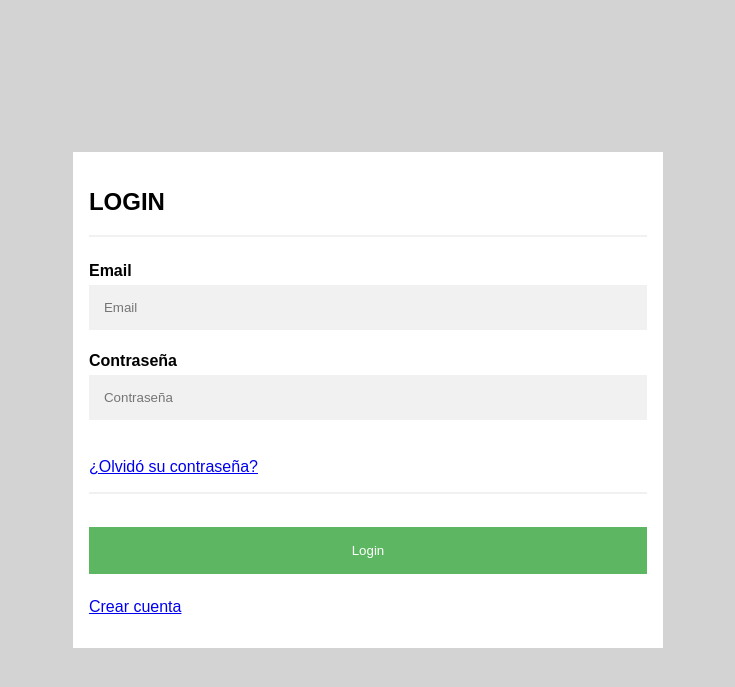
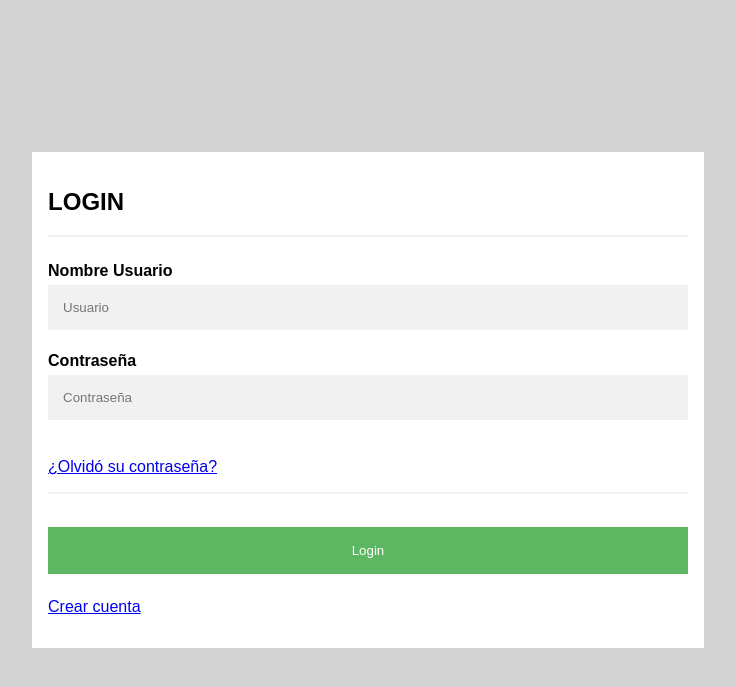
Before and after one commit to JavierBH/IS2, a Flask app: page /login in a window 1280 px wide. Shown: the top 687 px of the page, without its empty margins (272-1007 px from the left). Run offline with Flask 2, Linux system fonts and the light colour scheme.

Commit message:
Changes in login

```diff
--- a/static/css/main.css
+++ b/static/css/main.css
@@ -24,9 +24,13 @@
     text-align: center;
     padding: 14px 20px;
     text-decoration: none;
-    border-style: dotted;
+    border-style: solid;
     flex-grow: 1;
   }
+
+.navbar a:hover{
+  opacity: 1;
+}
 
   /* Right-aligned link */
   .navbar a.right {
--- a/templates/login.html
+++ b/templates/login.html
@@ -16,15 +16,15 @@
     <h1>LOGIN</h1>
       <hr>
 
-      <label for="email"><b>Email</b></label>
-      <input type="text" placeholder="Email" name="usuario" required>
+      <label for="email"><b>Nombre Usuario</b></label>
+      <input type="text" placeholder="Usuario" name="username" required>
 
       <label for="email"><b>Contraseña</b></label>
-      <input type="password" placeholder="Contraseña" name="contrasena" required>
+      <input type="password" placeholder="Contraseña" name="password" required>
 
       <div class="forget">
           <p>
-            <a href="http://laurel.datsi.fi.upm.es/docencia/asignaturas/so5" target="_blank">
+            <a href="{{ url_for('recuperar') }}" target="_blank">
             ¿Olvidó su contraseña?</a>
           </p>
         </div>
```
Also changed, not shown: templates/register.html (+5 -2 lines).
